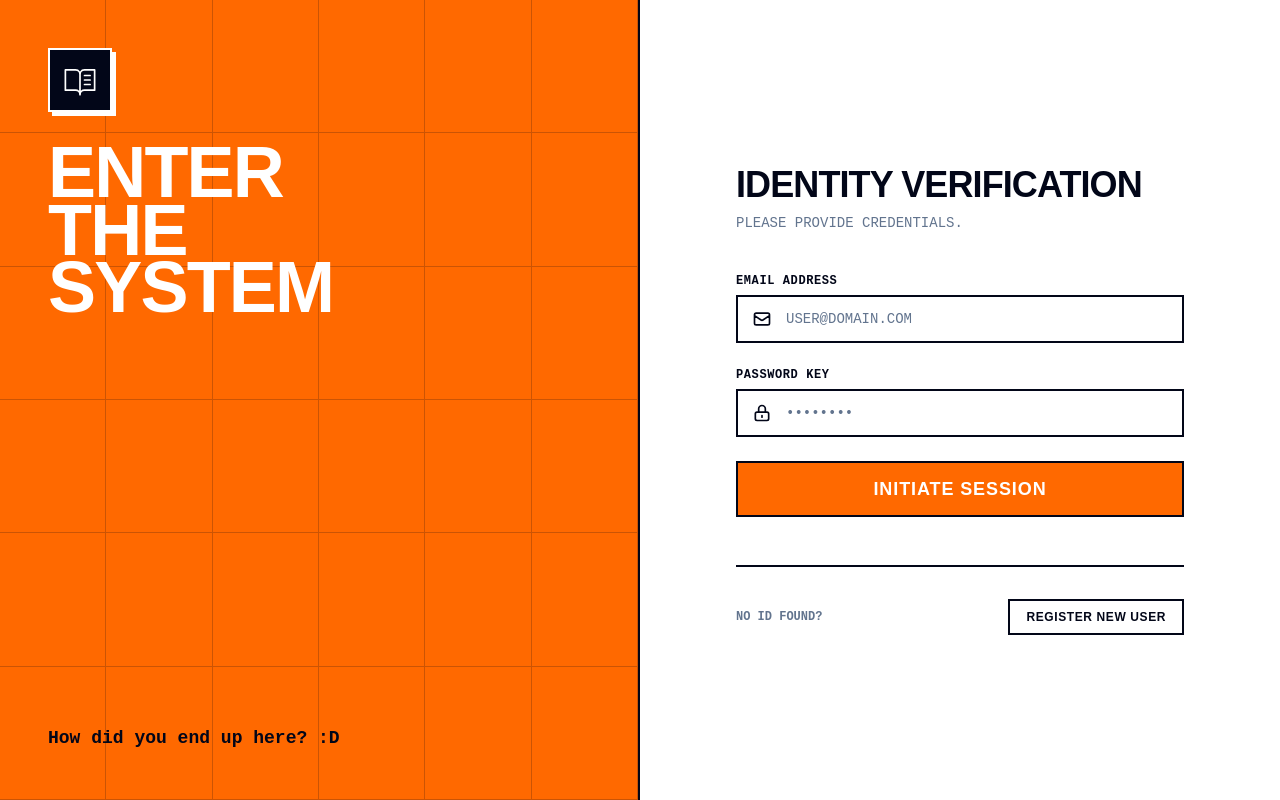
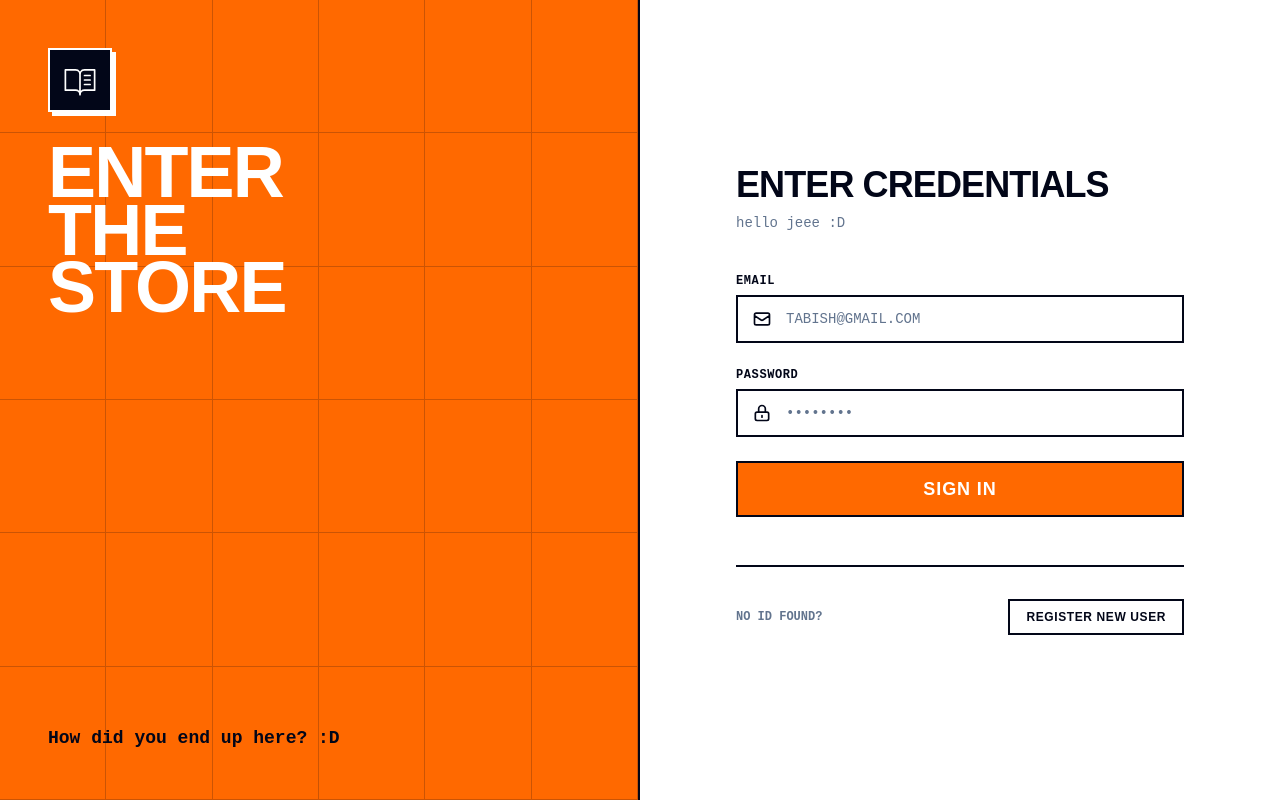
Before and after one commit to tabish-core/book-store, a React (Vite) app in the folder frontend/: page /login in a window 1280 px wide. Built offline with nearby package versions, Linux system fonts and the light colour scheme; no server answers.

Commit message:
Update Login.jsx

```diff
--- a/frontend/src/pages/Login.jsx
+++ b/frontend/src/pages/Login.jsx
@@ -42,7 +42,7 @@ const Login = () => {
                         <PiBookOpenTextLight className="text-4xl text-white" />
                     </div>
                     <h1 className="text-5xl md:text-7xl font-black text-white uppercase tracking-tighter leading-[0.8]">
-                        Enter<br />The<br />System
+                        Enter<br />The<br />Store
                     </h1>
                 </div>
                 <p className="text-slate-950 font-mono font-bold text-sm sm:text-lg max-w-sm z-10 mt-6 sm:mt-8">
@@ -60,22 +60,22 @@ const Login = () => {
             {/* Right — Form */}
             <div className="w-full md:w-1/2 bg-white dark:bg-zinc-950 p-6 sm:p-12 flex flex-col justify-center">
                 <div className="max-w-md w-full mx-auto">
-                    <h2 className="text-3xl sm:text-4xl font-black uppercase mb-2 text-slate-950 dark:text-zinc-50">Identity Verification</h2>
-                    <p className="font-mono text-sm text-slate-500 dark:text-zinc-400 mb-10">PLEASE PROVIDE CREDENTIALS.</p>
+                    <h2 className="text-3xl sm:text-4xl font-black uppercase mb-2 text-slate-950 dark:text-zinc-50">Enter Credentials</h2>
+                    <p className="font-mono text-sm text-slate-500 dark:text-zinc-400 mb-10">hello jeee :D</p>
 
                     <form onSubmit={handleLogin} className="space-y-6">
                         <Input
-                            label="Email Address"
+                            label="Email"
                             icon={HiOutlineMail}
                             type="email"
                             value={email}
                             onChange={(e) => setEmail(e.target.value)}
-                            placeholder="USER@DOMAIN.COM"
+                            placeholder="tabish@gmail.com"
                             required
                             className="uppercase"
                         />
                         <Input
-                            label="Password Key"
+                            label="Password"
                             icon={HiOutlineLockClosed}
                             type="password"
                             value={password}
@@ -84,7 +84,7 @@ const Login = () => {
                             required
                         />
                         <Button type="submit" loading={loading} className="w-full h-14 text-lg">
-                            {loading ? 'AUTHENTICATING...' : 'INITIATE SESSION'}
+                            {loading ? 'AUTHENTICATING...' : 'Sign In'}
                         </Button>
                     </form>
 
```
